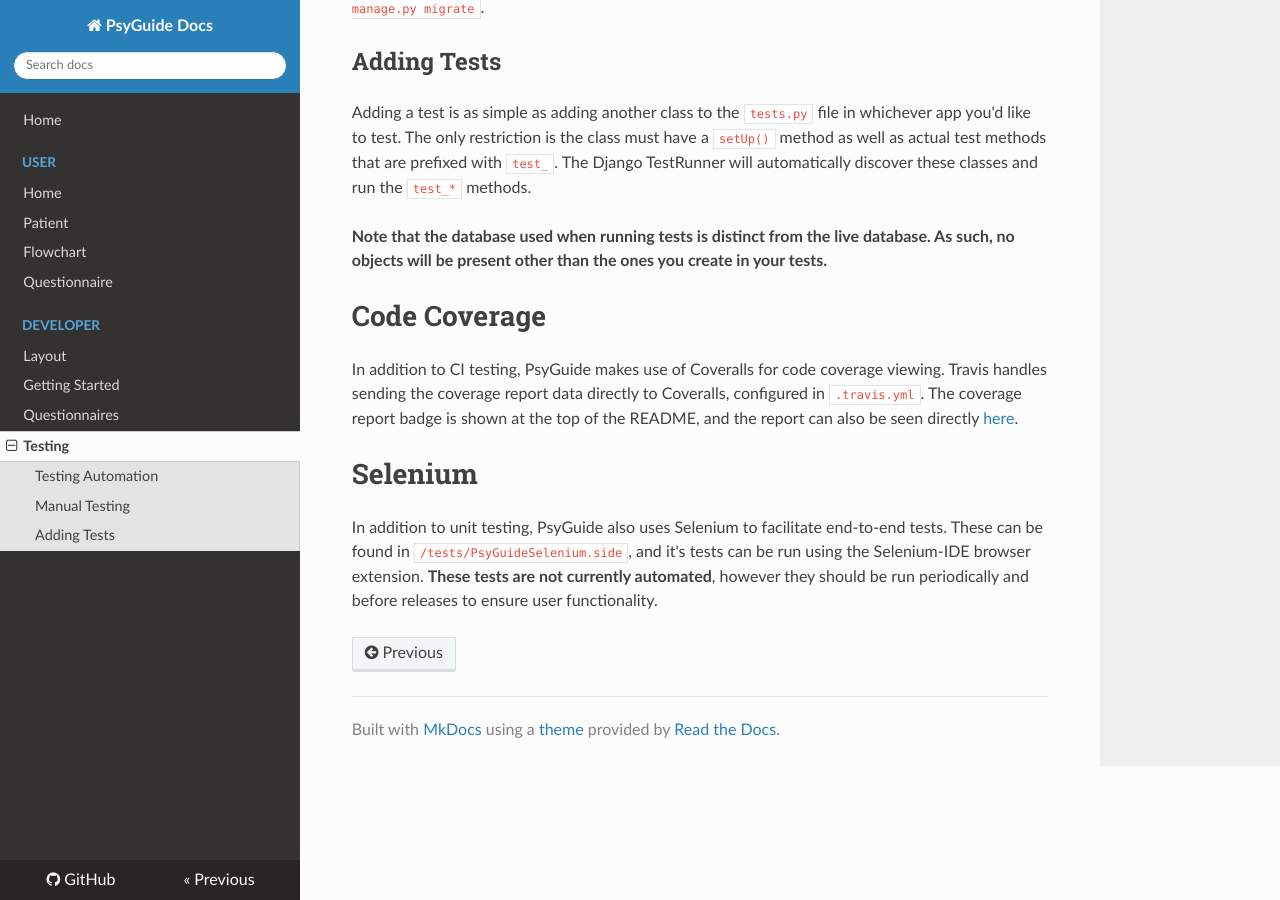
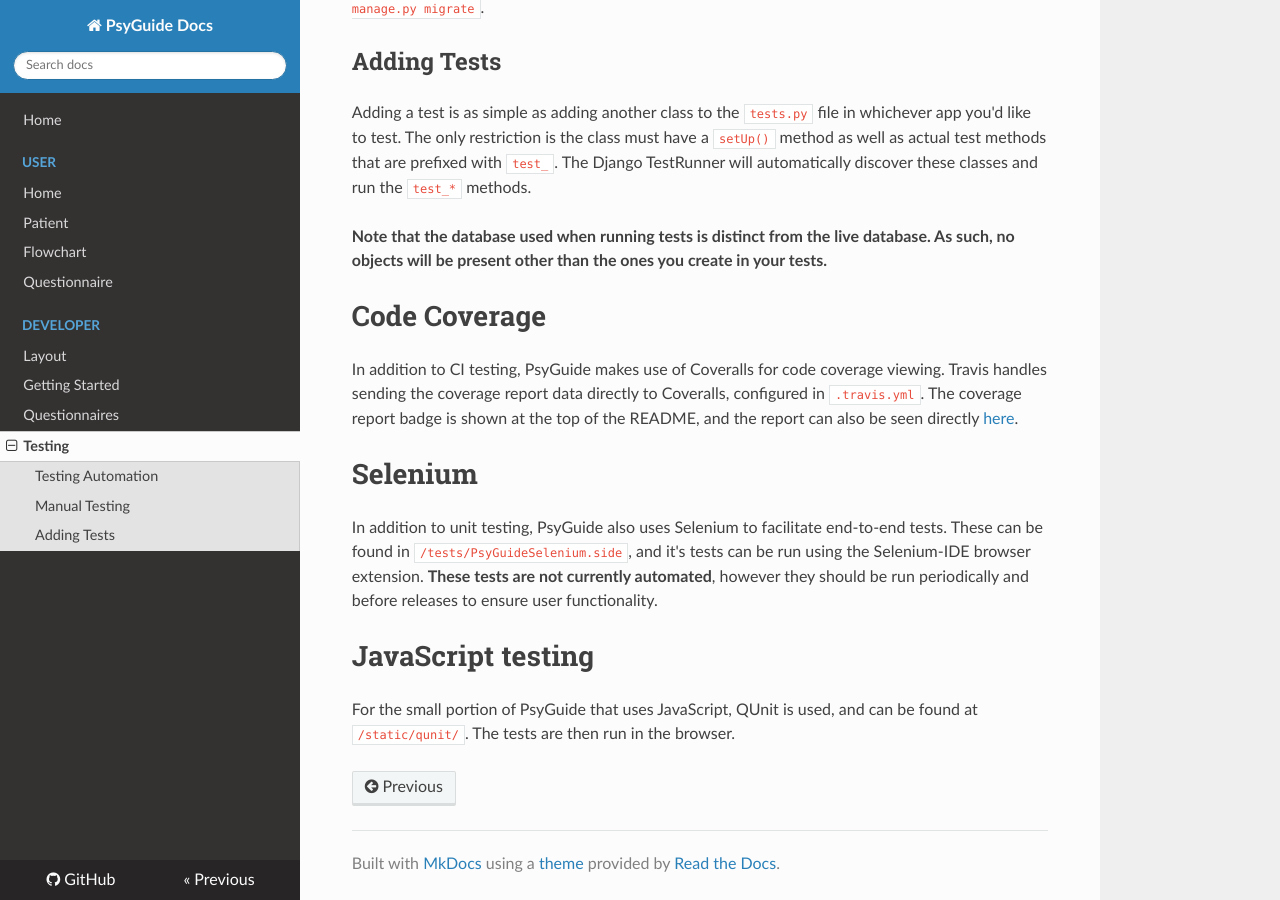
Before and after one commit to ToniaSchlick/PsyGuide, an MkDocs documentation site: the page built from docs/developer/testing.md, in a window 1280 px wide and 900 px high, scrolled down 595 px. Built offline with MkDocs 1.6.1, drawn with Linux system fonts in a browser that asks for light colours; nearby versions of some CDN libraries.

Commit message:
Add QUnit documentation

```diff
--- a/docs/developer/testing.md
+++ b/docs/developer/testing.md
@@ -23,3 +23,7 @@ In addition to CI testing, PsyGuide makes use of Coveralls for code coverage vie
 # Selenium
 
 In addition to unit testing, PsyGuide also uses Selenium to facilitate end-to-end tests.  These can be found in `/tests/PsyGuideSelenium.side`, and it's tests can be run using the Selenium-IDE browser extension.  **These tests are not currently automated**, however they should be run periodically and before releases to ensure user functionality.
+
+# JavaScript testing
+
+For the small portion of PsyGuide that uses JavaScript, QUnit is used, and can be found at `/static/qunit/`.  The tests are then run in the browser.
```
